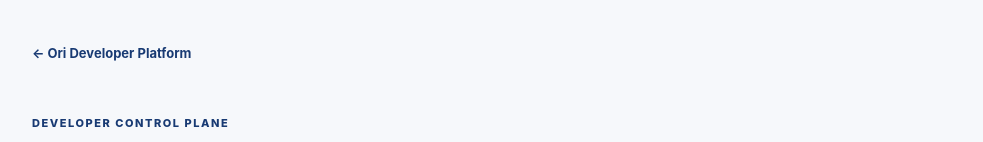
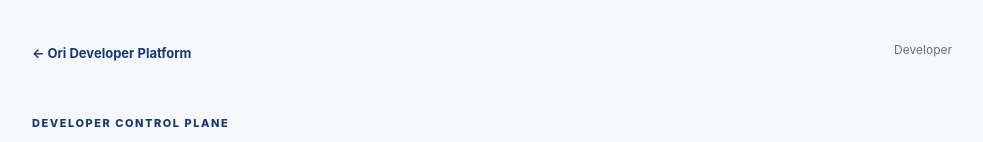
Before and after one commit to 30lnewcomb-byte/ori-developer-platform, a Next.js app: page /activity in a window 1280 px wide. Shown: the top 142 px of the page, without its empty margins (148-1131 px from the left). Built offline with nearby package versions, Linux system fonts and the light colour scheme; no server answers.

Commit message:
Add authenticated account controls to developer pages

```diff
--- a/app/[section]/page.tsx
+++ b/app/[section]/page.tsx
@@ -1,4 +1,6 @@
 import Link from "next/link";
+import { UserButton } from "@clerk/nextjs";
+import { currentUser } from "@clerk/nextjs/server";
 import { notFound } from "next/navigation";
 
 const pages: Record<string, { title: string; subtitle: string; body: string }> = {
@@ -53,10 +55,24 @@ export default async function SectionPage({
   const page = pages[section];
   if (!page) notFound();
 
+  const user = await currentUser();
+  const identity =
+    user?.firstName ||
+    user?.primaryEmailAddress?.emailAddress ||
+    "Developer";
+
   return (
     <main className="sectionPage">
       <div className="sectionShell">
-        <Link className="back" href="/">← Ori Developer Platform</Link>
+        <header className="sectionHeader">
+          <div>
+            <Link className="back" href="/dashboard">← Ori Developer Platform</Link>
+          </div>
+          <div className="userMenu" aria-label="Signed-in developer account">
+            <span className="userMenuLabel">{identity}</span>
+            <UserButton afterSignOutUrl="/" />
+          </div>
+        </header>
         <div className="sectionKicker">DEVELOPER CONTROL PLANE</div>
         <h1>{page.title}</h1>
         <p className="sectionSubtitle">{page.subtitle}</p>
```
